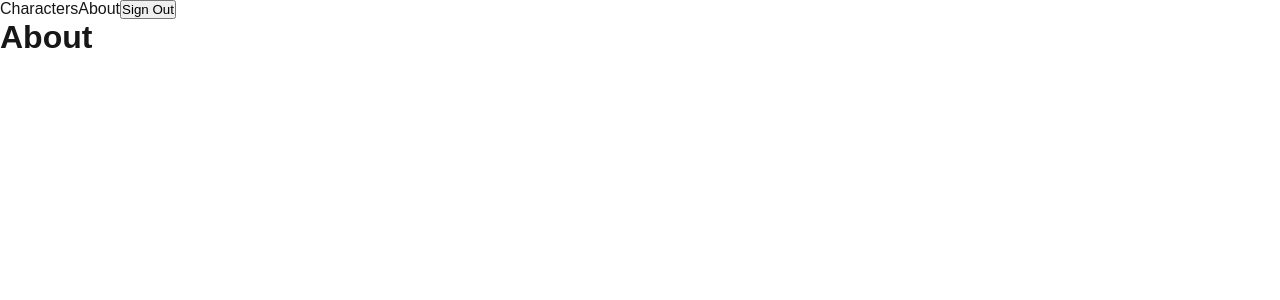
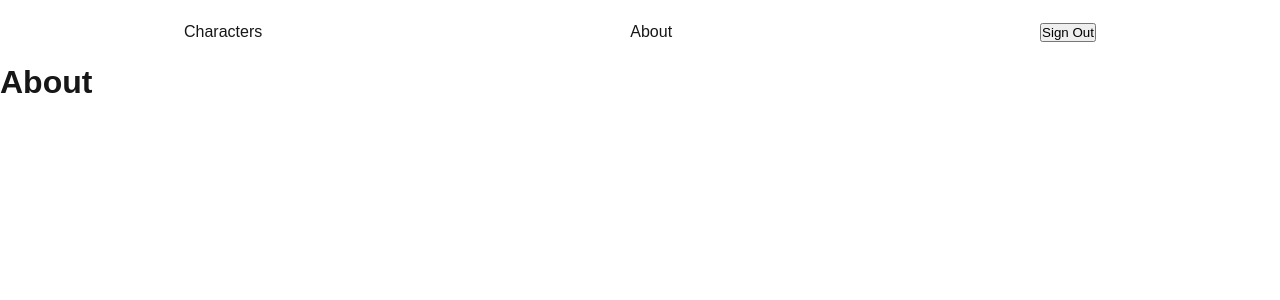
Before and after one commit to ZippyDaFish/character-builder, a Next.js app: page /about in a window 1280 px wide. Shown: the top 300 px of the page. Built offline with nearby package versions, Linux system fonts and the light colour scheme; no server answers.

Commit message:
Add styling for navigationHeader

```diff
--- a/app/components/navigationHeader.js
+++ b/app/components/navigationHeader.js
@@ -1,10 +1,11 @@
 import React from "react";
 import Link from "next/link";
 import SignOutButton from "./signOutButton";
+import styles from "../styles/navigationHeader.css";
 
 export default function NavigationHeader() {
     return (
-        <div>
+        <div className="container">
             <Link href="/character-selection">Characters</Link>
             <Link href="/about">About</Link>
             <SignOutButton/>
--- /dev/null
+++ b/app/styles/navigationHeader.css
@@ -0,0 +1,6 @@
+.container {
+    height: 8vh;
+    display: flex;
+    justify-content: space-around;
+    align-items: center;
+}
```
